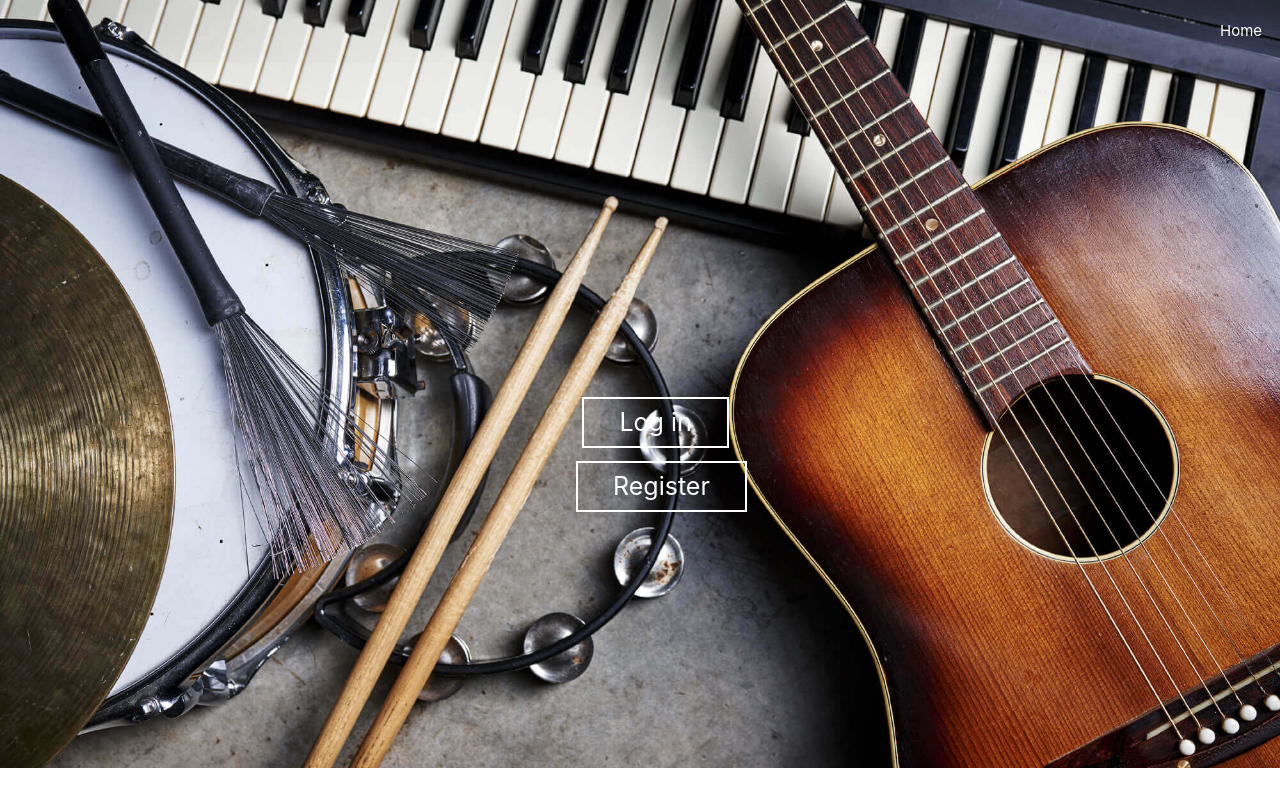
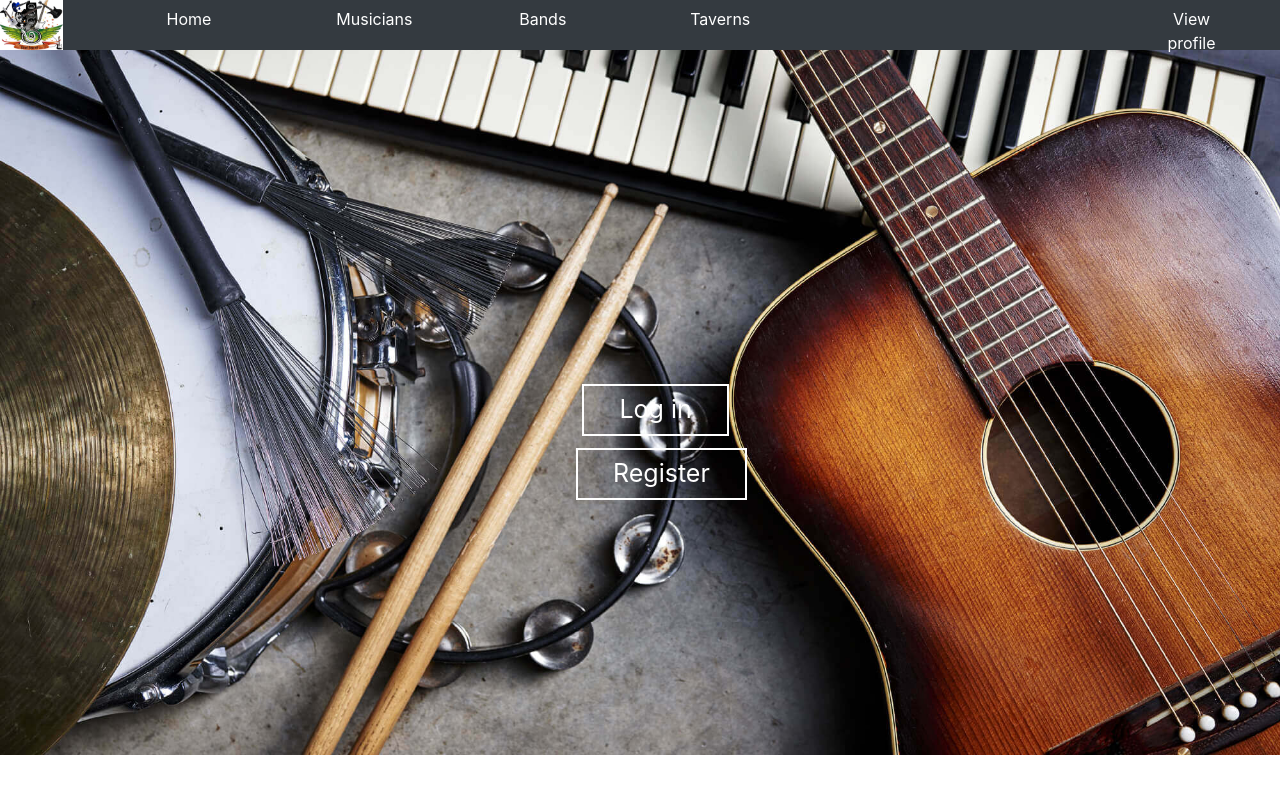
Before and after one commit to nenadperisic/FindBand, a React (Create React App) app in the folder client/: page / in a window 1280 px wide. Shown: the top 800 px of the page. Built offline with nearby package versions, Linux system fonts and the light colour scheme.

Commit message:
Added header.

```diff
--- a/client/src/components/Header.js
+++ b/client/src/components/Header.js
@@ -8,16 +8,27 @@ class Header extends React.Component {
       <div className="header">
             <div className="logo_header">
                 <a href="/">
-                    {/* <img src="/logo.png" alt="logo" className="logo" /> */}
-                    logo
+                    <img src="/logo.jpg" alt="logo" className="logo_header" />
                 </a>
             </div>
 
             <div className="NB_css">
                 <ul>
-                    <li>
-                        <a href="/"> Home </a>
-                    </li>
+                    <a href="/">
+                        <li> Home </li>
+                    </a>
+                    <a href="/">
+                        <li> Musicians </li>
+                    </a>
+                    <a href="/">
+                        <li> Bands </li>
+                    </a>
+                    <a href="/">
+                        <li> Taverns </li>
+                    </a>
+                    <a href="/">
+                        <li id="viewProfile"> View profile </li>
+                    </a>
                 </ul>
             </div>
       </div>
--- a/client/src/css/Header.css
+++ b/client/src/css/Header.css
@@ -1,46 +1,67 @@
 .header {
     display: flex;
     width: 100%;
-    background-color: rgb(0, 0, 0, 0.01);
+    background-color: #343a40;
     position: relative;
     margin-top: 0px;
-    padding-top: 1%;
+    padding-top: 0%;
     padding-bottom: 0%;
 }
 
 .logo_header {
-    margin-left: 5%;
-    margin-top: -5.5%;
-    width: 6%;
+    margin-left: 0%;
+    margin-top: 0%;
+    width: 0%;
+    height: 100%;
 
 }
 
 .logo_header img {
-    width: 25%;
+    width: 4.9%;
     position: absolute;
 }
 
 .NB_css {
-    width: 50%;
-    margin: 0 0% 0 60%;
+    width: 100%;
+    margin: 0 0% 0 3%;
     height: 50px;
 }
 
-.NB_css ul{
+.NB_css ul {
     list-style: none;
     margin: 0;
     padding: 0;
-    margin-top: 10px;
+    margin-top: 0.5%;
+    margin-left: 5%;
 }
 
-.NB_css ul li{
-    float: right;
+.NB_css ul li {
+    float: left;
     width: 15%;
     margin-top: -5px;
+    text-size-adjust: inherit;
+    text-align: center;
+    padding-left: 5%;
+    padding-right: 5%;
+    padding-bottom: 0.5%;
+    padding-top: 0.5%;
 }
 
-.NB_css ul li a{
+.NB_css ul li a {
     color: white;
     font-size: 15px;
     text-decoration: none;
 }
+
+#viewProfile {
+    margin-left: 25%;
+}
+
+.NB_css ul li:visited{
+    color: white;
+}
+
+.NB_css ul li:hover{
+    background-color: #ccccca;
+    color: white;
+}
```
Also changed, not shown: client/public/logo.jpg (added).
